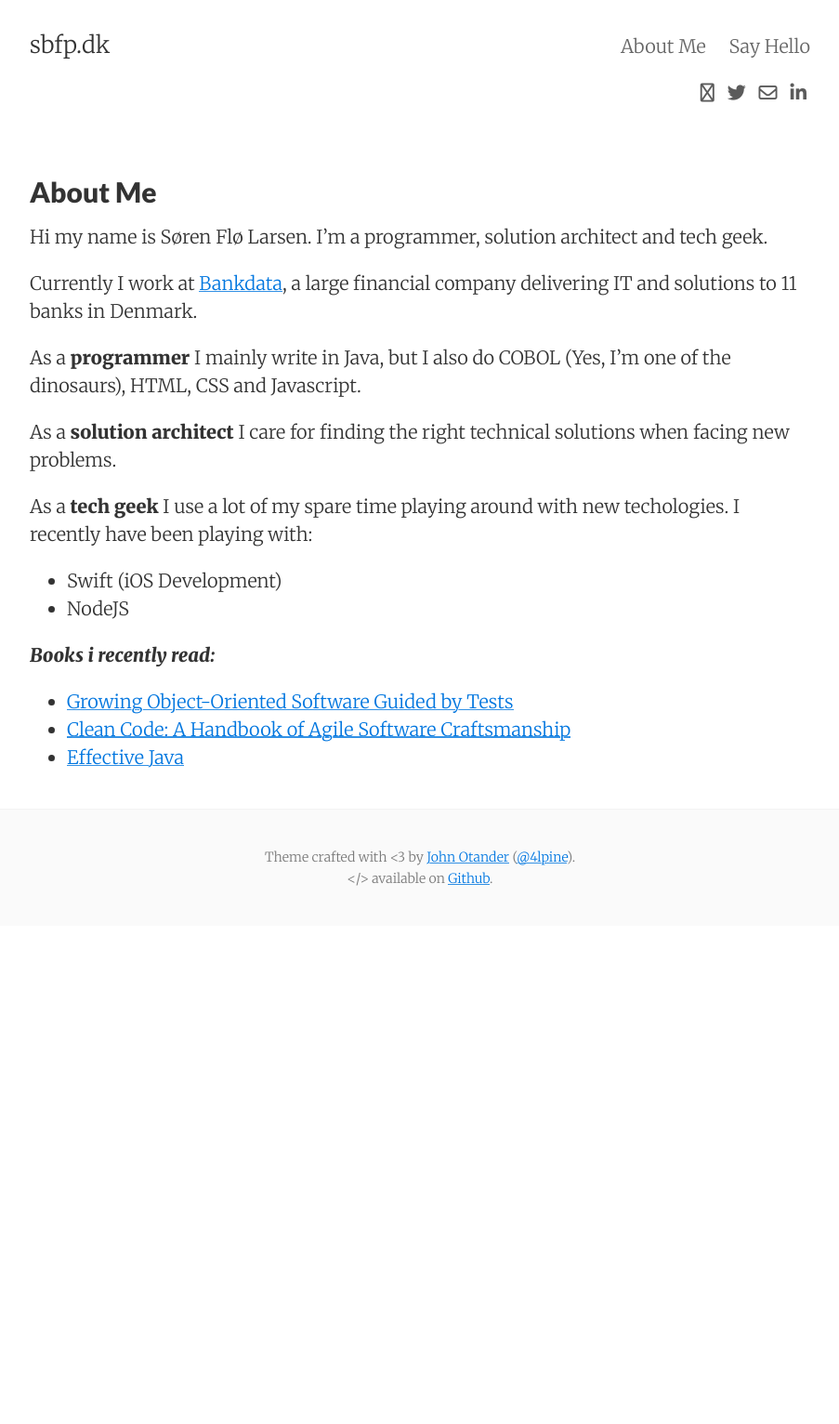
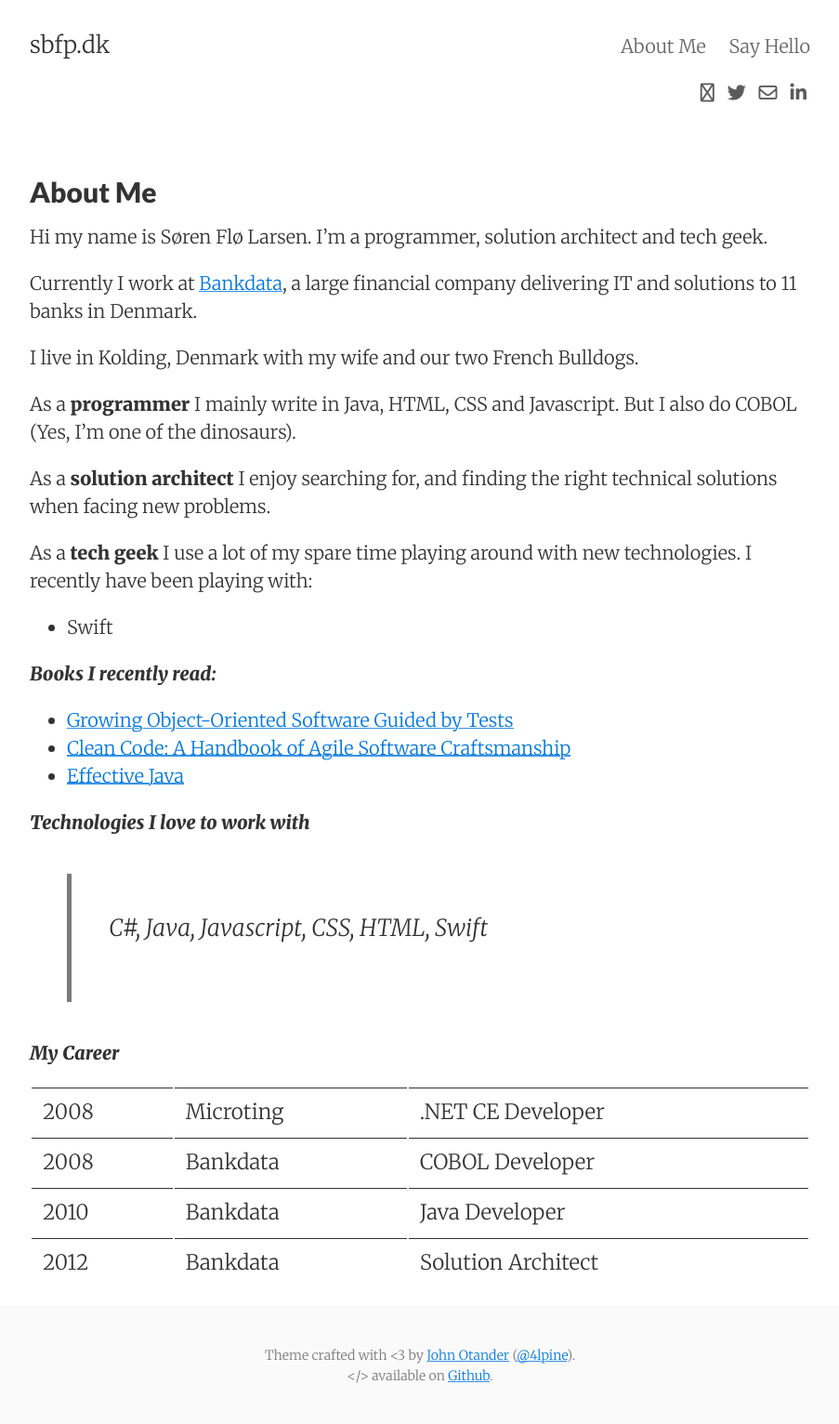
Before and after one commit to sbfp/sbfp.github.io-old, a Jekyll site: the page built from about.md, in a window 1280 px wide. Shown: the whole page at 93% size, without its empty margins (188-1091 px from the left). Built offline with Jekyll 4.4.1, drawn with Linux system fonts in a browser that asks for light colours; nearby versions of some CDN libraries; before the commit the page ends 996 px from its top, so only the background shows below that.

Commit message:
more info

```diff
--- a/about.md
+++ b/about.md
@@ -9,17 +9,31 @@ Hi my name is Søren Flø Larsen. I'm a programmer, solution architect and tech
 
 Currently I work at [Bankdata](http://bankdata.dk/en), a large financial company delivering IT and solutions to 11 banks in Denmark.
 
-As a **programmer** I mainly write in Java, but I also do COBOL (Yes, I’m one of the dinosaurs), HTML, CSS and Javascript.
+I live in Kolding, Denmark with my wife and our two French Bulldogs.
 
-As a **solution architect** I care for finding the right technical solutions when facing new problems.
 
-As a **tech geek** I use a lot of my spare time playing around with new techologies. I recently have been playing with:
+As a **programmer** I mainly write in Java, HTML, CSS and Javascript. But I also do COBOL (Yes, I’m one of the dinosaurs).
 
-* Swift (iOS Development)
-* NodeJS
+As a **solution architect** I enjoy searching for, and finding the right technical solutions when facing new problems.
 
-**_Books i recently read:_**
+As a **tech geek** I use a lot of my spare time playing around with new technologies. I recently have been playing with:
+
+* Swift
+
+**_Books I recently read:_**
 
 * [Growing Object-Oriented Software Guided by Tests](http://www.growing-object-oriented-software.com)
 * [Clean Code: A Handbook of Agile Software Craftsmanship](http://www.amazon.com/Clean-Code-Handbook-Software-Craftsmanship/dp/0132350882)
 * [Effective Java](http://www.amazon.com/Effective-Java-2nd-Joshua-Bloch/dp/0321356683)
+
+
+**_Technologies I love to work with_**
+
+> C#, Java, Javascript, CSS, HTML, Swift
+
+**_My Career_**
+
+|2008|Microting|.NET CE Developer|
+|2008|Bankdata|COBOL Developer|
+|2010|Bankdata|Java Developer|
+|2012|Bankdata|Solution Architect|
```
